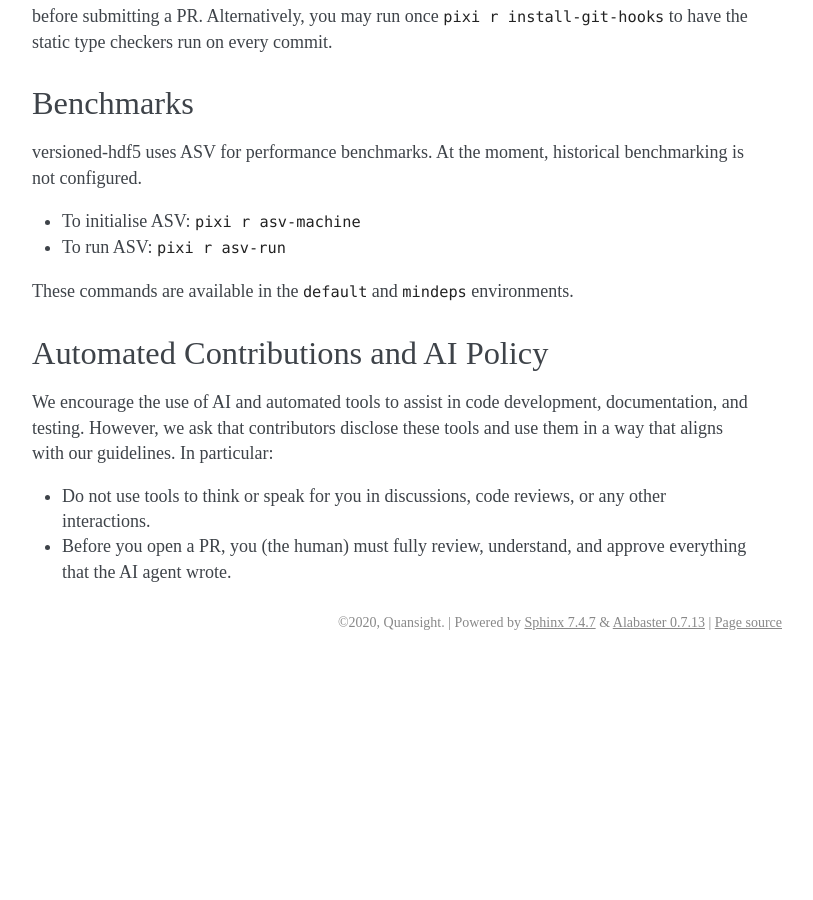
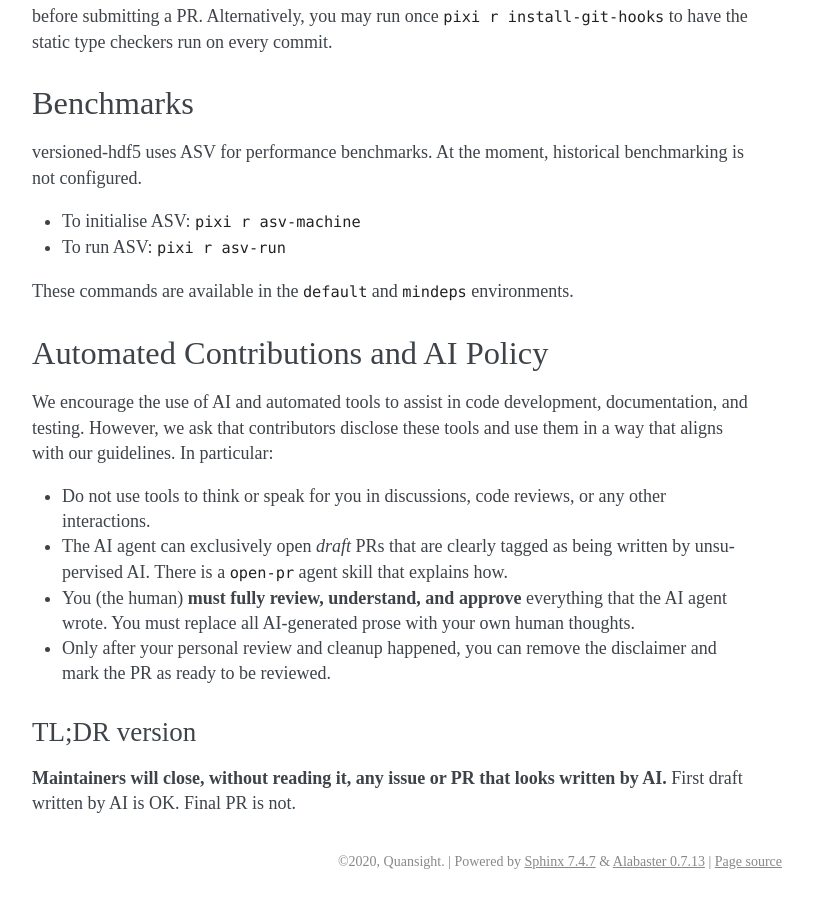
Before and after one commit to deshaw/versioned-hdf5, a Sphinx documentation site: the page built from docs/development.md, in a window 1280 px wide and 900 px high, scrolled down 1719 px. Shown: the whole window, without its empty margins (358-1171 px from the left). Built offline with Sphinx 7.4.7, drawn with Linux system fonts in a browser that asks for light colours; before the commit the page ends 2380 px from its top, so only the background shows below that.

Commit message:
Update guidance on AI-assisted PRs

```diff
--- a/docs/development.md
+++ b/docs/development.md
@@ -81,5 +81,14 @@ use them in a way that aligns with our guidelines. In particular:
 
 - Do not use tools to think or speak for you in discussions, code reviews, or any other
   interactions.
-- Before you open a PR, you (the human) must fully review, understand, and approve
-  everything that the AI agent wrote.
+- The AI agent can exclusively open *draft* PRs that are clearly tagged as being written
+  by unsupervised AI. There is a `open-pr` agent skill that explains how.
+- You (the human) **must fully review, understand, and approve** everything that the AI
+  agent wrote. You must replace all AI-generated prose with your own human thoughts.
+- Only after your personal review and cleanup happened, you can remove the disclaimer and
+  mark the PR as ready to be reviewed.
+
+### TL;DR version
+
+**Maintainers will close, without reading it, any issue or PR that looks written by AI.**
+First draft written by AI is OK. Final PR is not.
```
Also changed, not shown: AGENTS.md (+2 -3 lines), .agents/skills/open-pr/SKILL.md (added), 1 other file.
